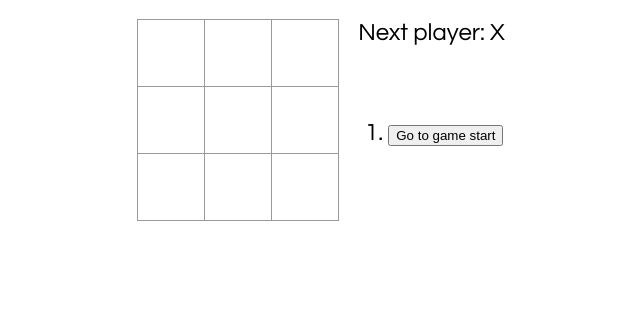
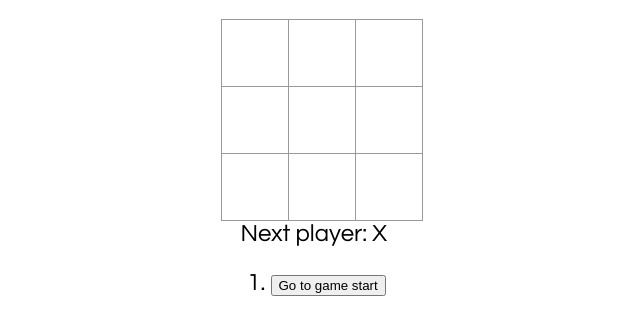
Before and after one commit to dragonnull64/react-tutorial-game, a React app: page / in a window 1280 px wide. Shown: the whole page, without its empty margins (319-959 px from the left). Built offline with nearby package versions, Linux system fonts and the light colour scheme.

Commit message:
Update index.css

```diff
--- a/src/index.css
+++ b/src/index.css
@@ -1,9 +1,7 @@
 body {
     font: 24px "Century Gothic", Futura, sans-serif;
     margin: 20px;
-    display: flex;
-  justify-content: center;
-  align-items: center;
+
   }
 
   ol, ul {
@@ -44,8 +42,11 @@ body {
   }
 
   .game {
-    display: flex;
+
     flex-direction: row;
+    justify-content: center;
+    align-items: center;
+    display: grid;
   }
 
   .game-info {
```
